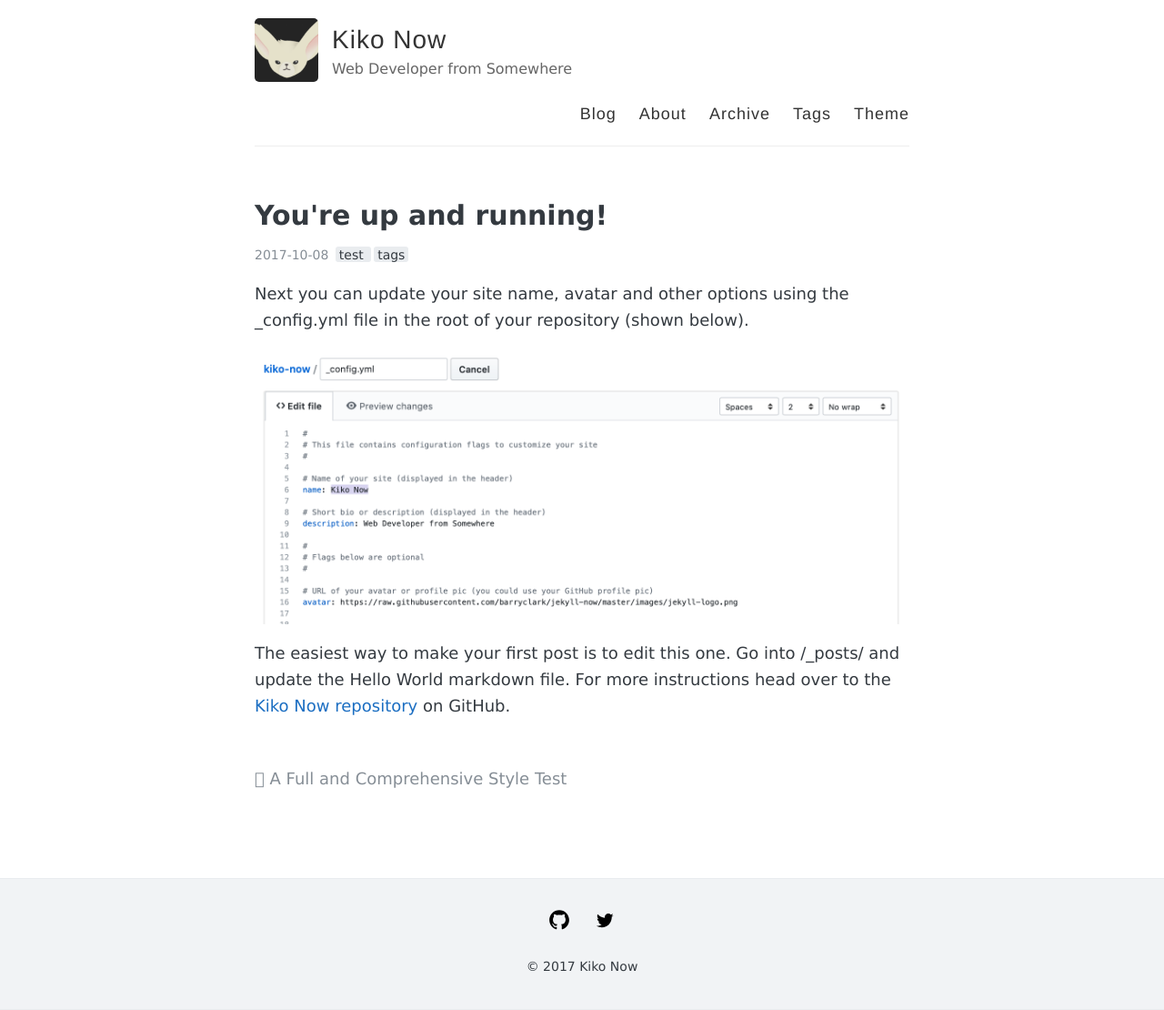
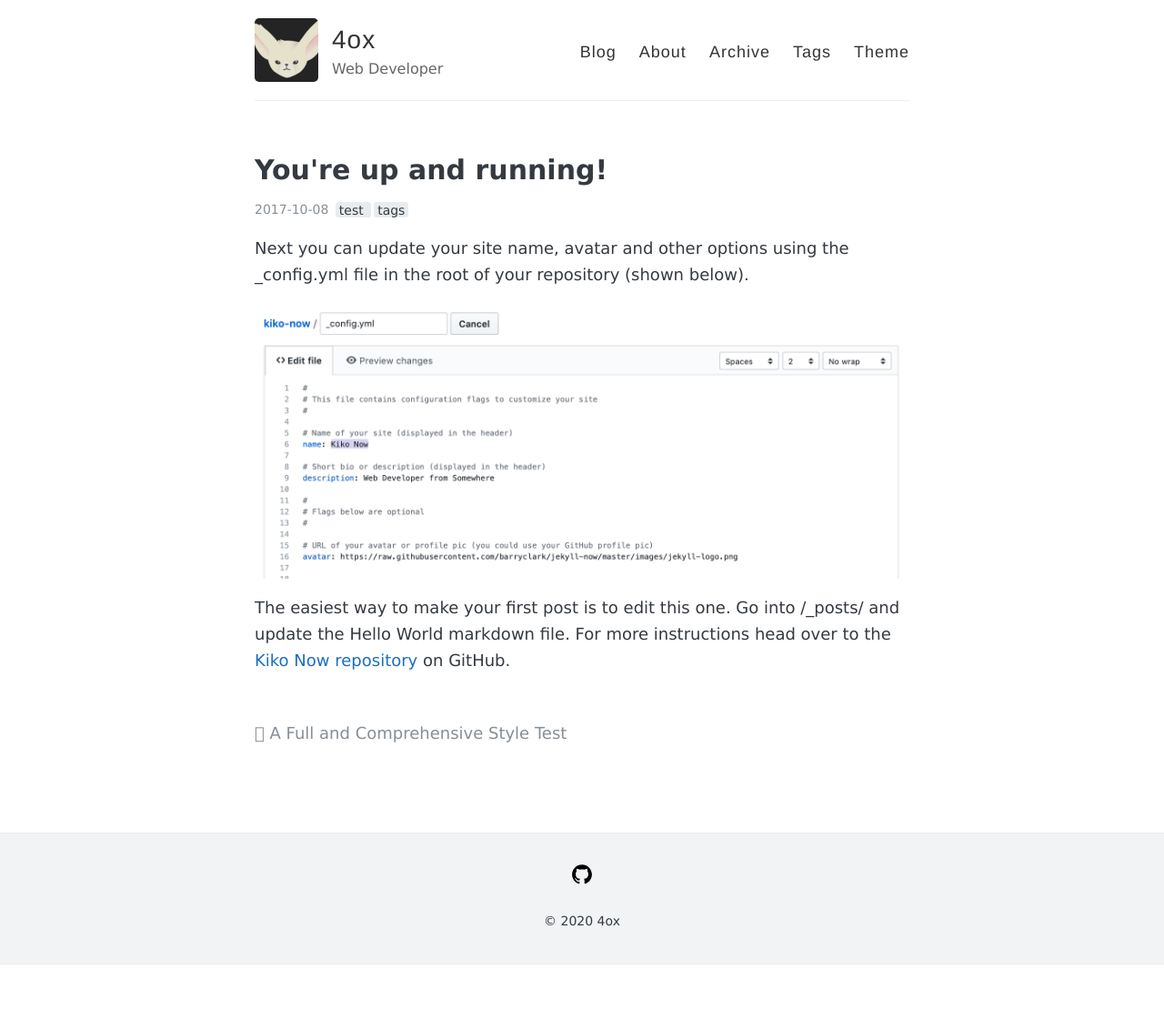
Before and after one commit to 4ox/4ox.github.io, a Jekyll site: the page built from _posts/2017-10-08-hello-world.md, in a window 1280 px wide. Shown: the whole page at 91% size. Built offline with Jekyll 4.4.1, drawn with Linux system fonts in a browser that asks for light colours; comment, search, counter and statistics services are not loaded; after the commit the page ends 1060 px from its top, so only the background shows below that.

Commit message:
add disqus

```diff
--- a/_config.yml
+++ b/_config.yml
@@ -3,10 +3,10 @@
 #
 
 # Name of your site (displayed in the header)
-name: Kiko Now
+name: 4ox
 
 # Short bio or description (displayed in the header)
-description: Web Developer from Somewhere
+description: Web Developer
 
 #
 # Flags below are optional
@@ -30,10 +30,10 @@
   - name: Tags
     url: /tags
   - name: Theme
-    url: https://github.com/AWEEKJ/kiko-now
+    url: https://github.com/4ox
 
 # Pagination
-paginate: 5
+paginate: 10
 
 # Includes an icon in the footer for each username you enter
 footer-links:
@@ -42,7 +42,7 @@
   email:
   facebook:
   flickr:
-  github: AWEEKJ/kiko-now
+  github: 4ox
   googleplus: # anything in your profile username that comes after plus.google.com/
   instagram:
   linkedin:
@@ -50,15 +50,15 @@
   rss: # just type anything here for a working RSS icon
   stackoverflow: # your stackoverflow profile, e.g. "users/50476/bart-kiers"
   tumblr: # https://<username>.tumblr.com
-  twitter: jekyllrb
+  twitter: #jekyllrb
   youtube: # channel/<your_long_string> or user/<user-name>
 
 # Text under the icons in footer
-footer-text: © 2017 Kiko Now
+footer-text: © 2020 4ox
 
 # Enter your Disqus shortname (not your username) to enable commenting on posts
 # You can find your shortname on the Settings page of your Disqus account
-disqus: # <username>.disqus.com
+disqus: 4ox-kr.disqus.com
 
 # Enter your Google Analytics web tracking code (e.g. UA-2110908-2) to activate tracking
 google_analytics:
```
